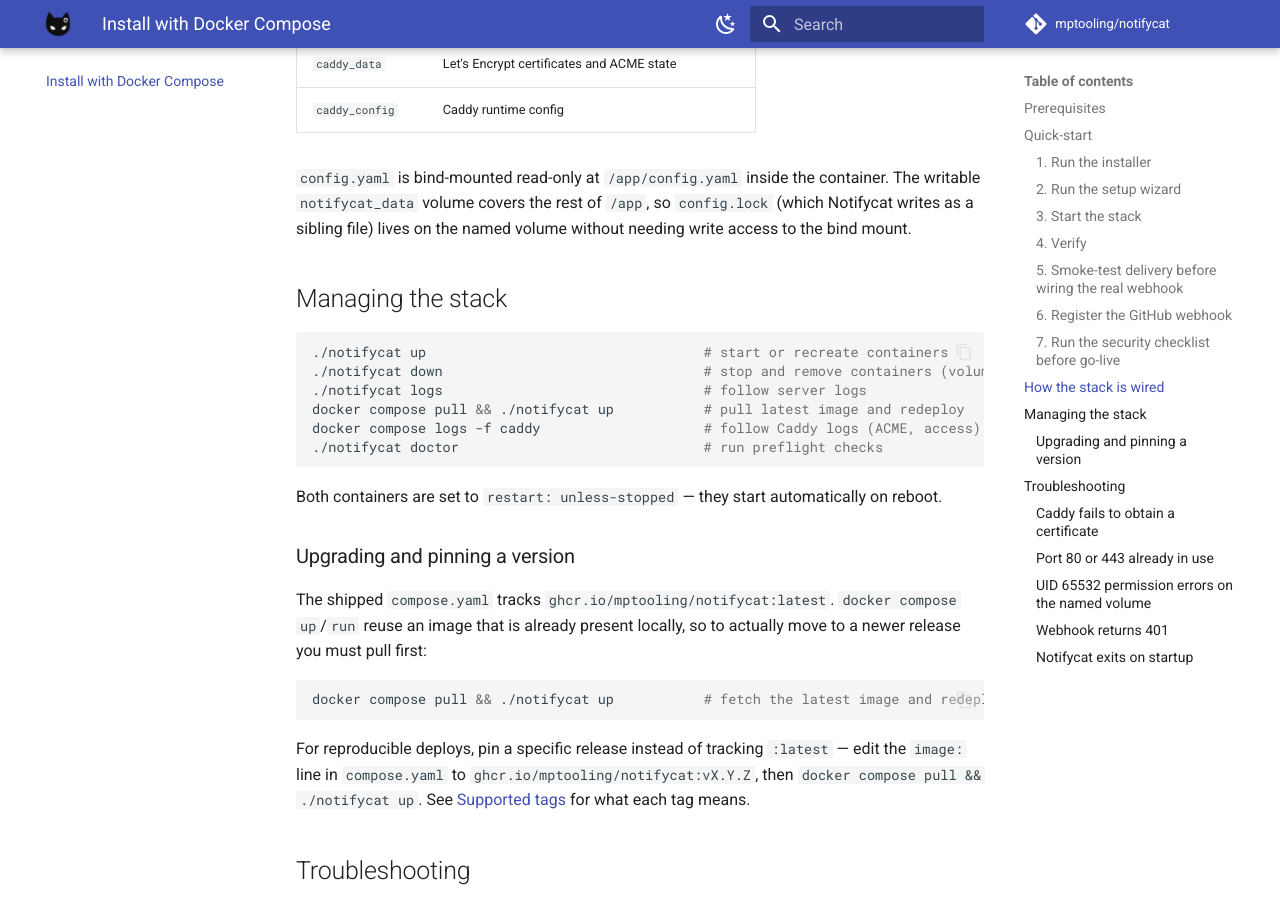
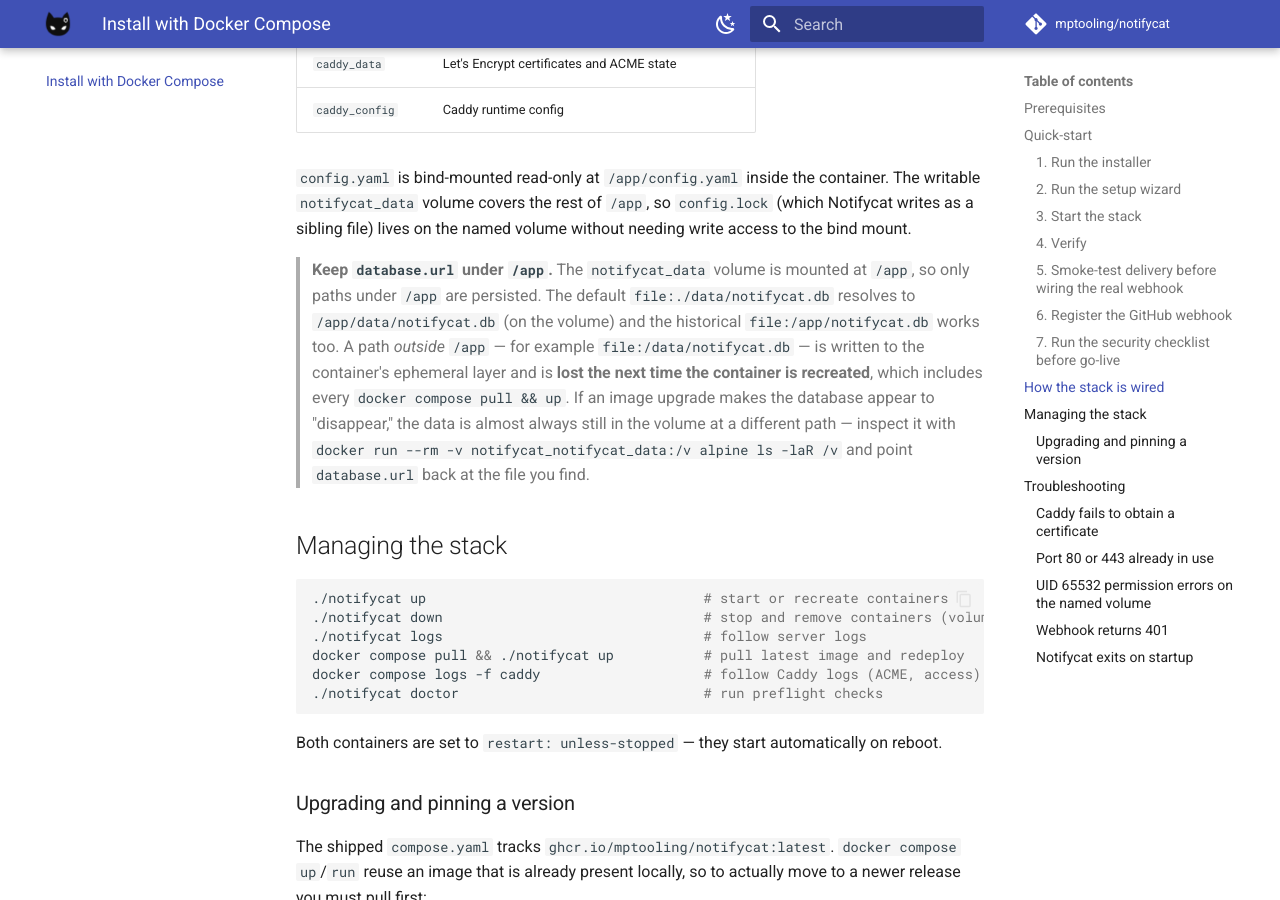
Before and after one commit to mptooling/notifycat, an MkDocs documentation site: the page built from docs/compose.md, in a window 1280 px wide and 900 px high, scrolled down 3178 px. Built offline with MkDocs 1.6.1 and Material for MkDocs 9.7.7, drawn with Linux system fonts in a browser that asks for light colours; comment, search, counter and statistics services are not loaded.

Commit message:
docs: warn that SQLite DB must stay under /app in compose
The example config suggested `file:/data/notifycat.db`, but the shipped
compose only mounts the named volume at `/app`. A path outside `/app`
lives in the container's ephemeral layer and is wiped on every image
upgrade, making the database appear to vanish.

Drop the misleading `/data` hint from config.example.yaml, keep the
relative default (which persists under compose and works for local
`go run`), and add a compose.md callout explaining the `/app` rule plus
a recovery command for inspecting the volume.

````diff
--- a/docs/compose.md
+++ b/docs/compose.md
@@ -121,6 +121,8 @@ persistent state:
 
 `config.yaml` is bind-mounted read-only at `/app/config.yaml` inside the container. The writable `notifycat_data` volume covers the rest of `/app`, so `config.lock` (which Notifycat writes as a sibling file) lives on the named volume without needing write access to the bind mount.
 
+> **Keep `database.url` under `/app`.** The `notifycat_data` volume is mounted at `/app`, so only paths under `/app` are persisted. The default `file:./data/notifycat.db` resolves to `/app/data/notifycat.db` (on the volume) and the historical `file:/app/notifycat.db` works too. A path *outside* `/app` — for example `file:/data/notifycat.db` — is written to the container's ephemeral layer and is **lost the next time the container is recreated**, which includes every `docker compose pull && up`. If an image upgrade makes the database appear to "disappear," the data is almost always still in the volume at a different path — inspect it with `docker run --rm -v notifycat_notifycat_data:/v alpine ls -laR /v` and point `database.url` back at the file you find.
+
 ## Managing the stack
 
 ```sh
````
Also changed, not shown: config.example.yaml (+6 -2 lines).
